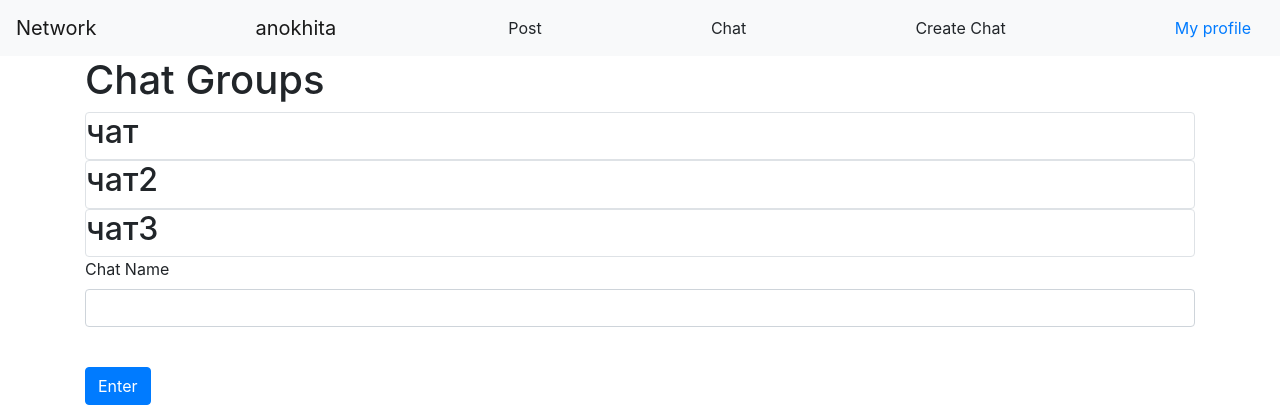
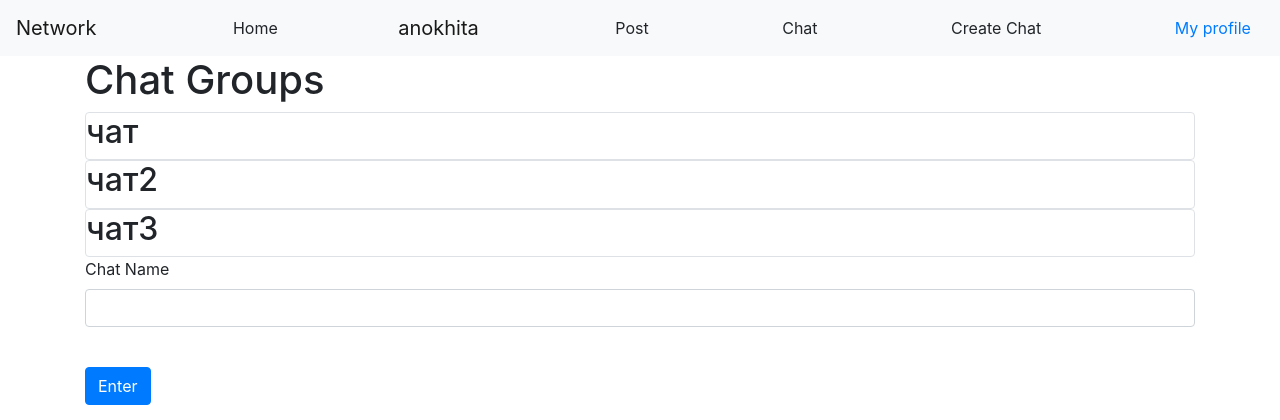
Before and after one commit to tasyaa04/network, a Flask app: page /enterchat in a window 1280 px wide. Shown: the top 420 px of the page. Run offline with Flask 2, Linux system fonts and the light colour scheme; a user stored in the database is signed in; data comes from the database, SQL or seed files in the repository; some libraries are stand-ins or nearby versions.

Commit message:
Update base.html

```diff
--- a/templates/base.html
+++ b/templates/base.html
@@ -14,6 +14,7 @@
     <nav class="navbar navbar-light bg-light">
         <a class="navbar-brand" href="#">Network</a>
         {% if current_user.is_authenticated %}
+            <a href="../" class="btn btn-default">Home</a>
             <a class="navbar-brand" href="/logout">{{ current_user.name }}</a>
             <a href="post" class="btn btn-default">Post</a>
             <a href="enterchat" class="btn btn-default">Chat</a>
```
